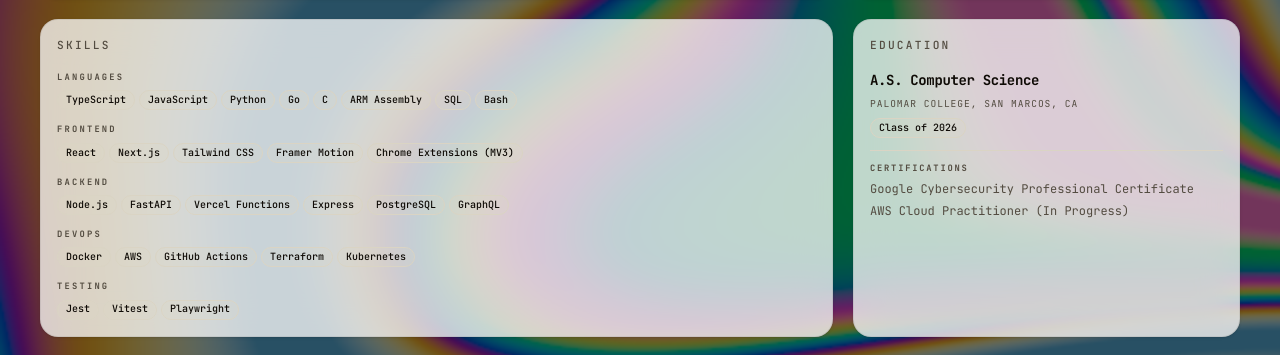
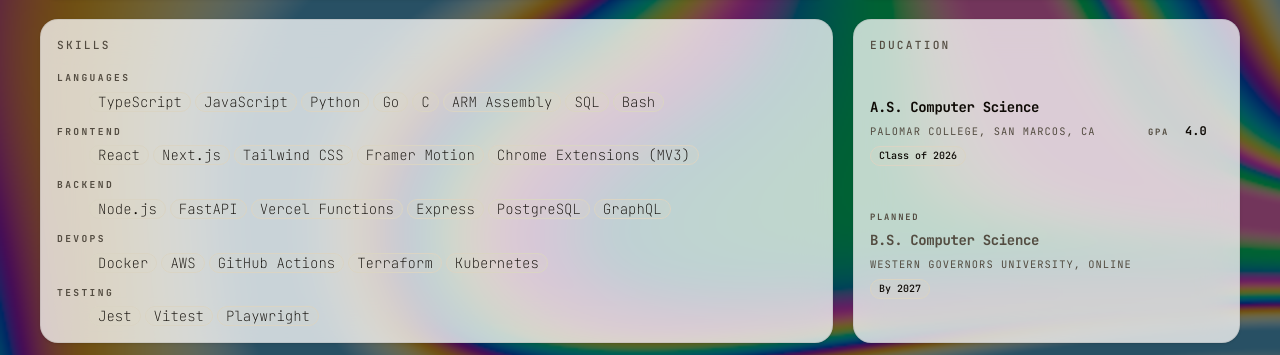
Before and after one commit to mercerius/portfolio-app, a Next.js app: page / in a window 1280 px wide. Shown: the part 314-669 px from the top of the page. Built offline with nearby package versions, Linux system fonts and the light colour scheme.

Commit message:
feat: enhance accessibility and layout for social links and education section

```diff
--- a/app/page.tsx
+++ b/app/page.tsx
@@ -77,6 +77,7 @@
                           href={personal.links.github}
                           target="_blank"
                           rel="noopener noreferrer"
+                          aria-label="GitHub"
                         >
                           <Image
                             src="/github-color.svg"
@@ -91,6 +92,7 @@
                           href={personal.links.linkedin}
                           target="_blank"
                           rel="noopener noreferrer"
+                          aria-label="LinkedIn"
                         >
                           <Image
                             src="/linkedin-color.svg"
@@ -163,12 +165,16 @@
                 <CardContent className="flex flex-col gap-3">
                   {Object.entries(skills).map(([category, items]) => (
                     <div key={category} className="flex flex-col gap-1.5">
-                      <span className="text-[0.55rem] font-bold uppercase tracking-[0.25em] text-muted-foreground">
+                      <span className="text-[0.6rem] font-bold uppercase tracking-[0.25em] text-muted-foreground">
                         {category}
                       </span>
-                      <div className="flex flex-wrap gap-1">
+                      <div className="flex flex-wrap gap-1 pl-8">
                         {items.map((skill) => (
-                          <Badge key={skill} variant="outline">
+                          <Badge
+                            key={skill}
+                            variant="outline"
+                            className="text-sm font-thin"
+                          >
                             {skill}
                           </Badge>
                         ))}
@@ -187,28 +193,41 @@
                     Education
                   </CardTitle>
                 </CardHeader>
-                <CardContent className="flex flex-col gap-3">
+                <CardContent className="flex flex-1 flex-col justify-evenly gap-4">
+                  <div className="flex-row flex items-center justify-between gap-4">
                     <div className="flex flex-col gap-1.5">
                       <p className="text-sm font-bold tracking-tight text-foreground">
                         {education.degree}
                       </p>
-                    <p className="font-mono text-[0.6rem] uppercase tracking-widest text-muted-foreground">
+                      <p className="font-mono text-[0.65rem] uppercase tracking-widest text-muted-foreground">
                         {education.institution}
                       </p>
                       <Badge variant="outline" className="w-fit font-mono">
                         {education.year}
                       </Badge>
                     </div>
-                  <Separator />
-                  <div className="flex flex-col gap-1.5 text-xs">
+                    <div className="flex items-center justify-between rounded-lg px-4 py-3 gap-4">
+                      <span className="text-[0.55rem] font-bold uppercase tracking-[0.2em] text-muted-foreground">
+                        GPA
+                      </span>
+                      <span className="font-mono font-bold tabular-nums text-foreground">
+                        {education.gpa.toFixed(1)}
+                      </span>
+                    </div>
+                  </div>
+                  <div className="flex flex-col gap-1.5">
                     <p className="text-[0.55rem] font-bold uppercase tracking-[0.2em] text-muted-foreground">
-                      Certifications
+                      Planned
                     </p>
-                    {education.certifications.map((cert) => (
-                      <p key={cert} className="text-muted-foreground">
-                        {cert}
+                    <p className="text-sm font-bold tracking-tight text-muted-foreground">
+                      B.S. Computer Science
                     </p>
-                    ))}
+                    <p className="font-mono text-[0.65rem] uppercase tracking-widest text-muted-foreground">
+                      Western Governors University, Online
+                    </p>
+                    <Badge variant="outline" className="w-fit font-mono">
+                      By 2027
+                    </Badge>
                   </div>
                 </CardContent>
               </Card>
```
Lines whose indentation alone changed are shown as unchanged.
